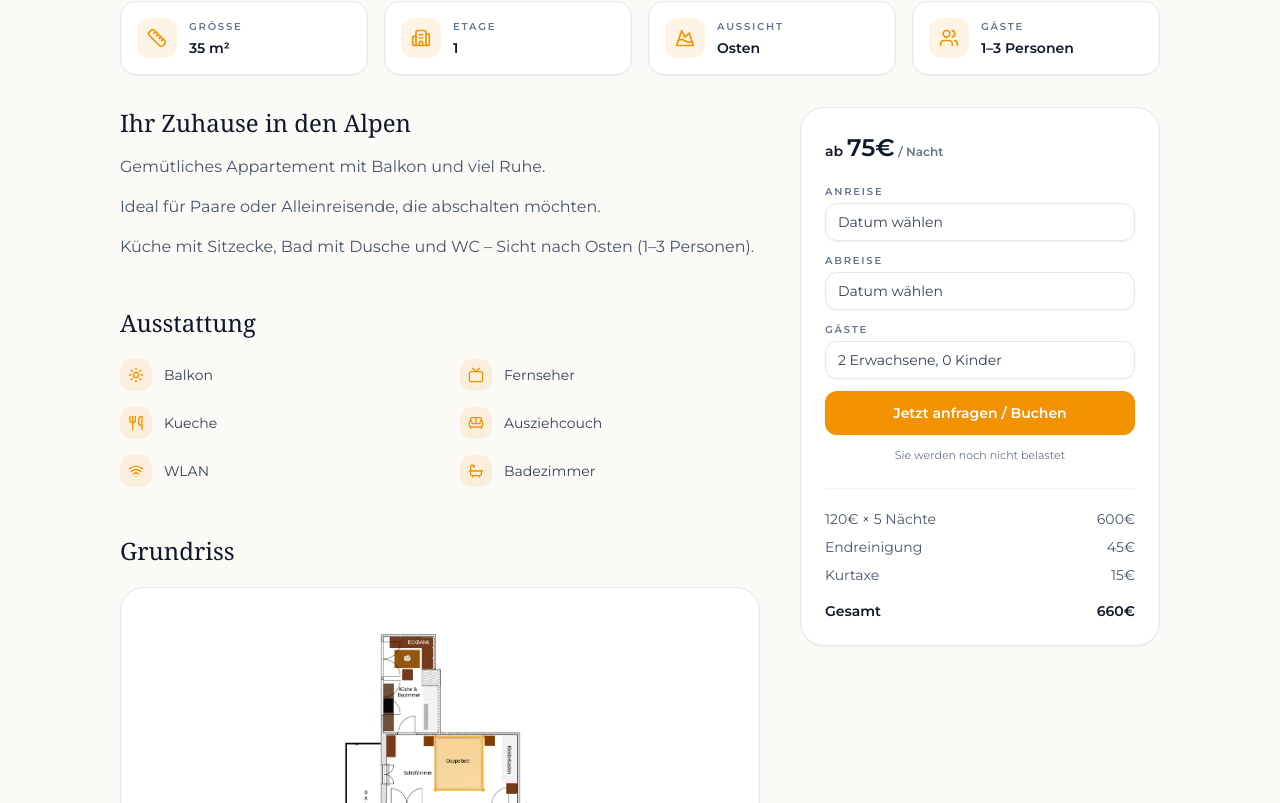
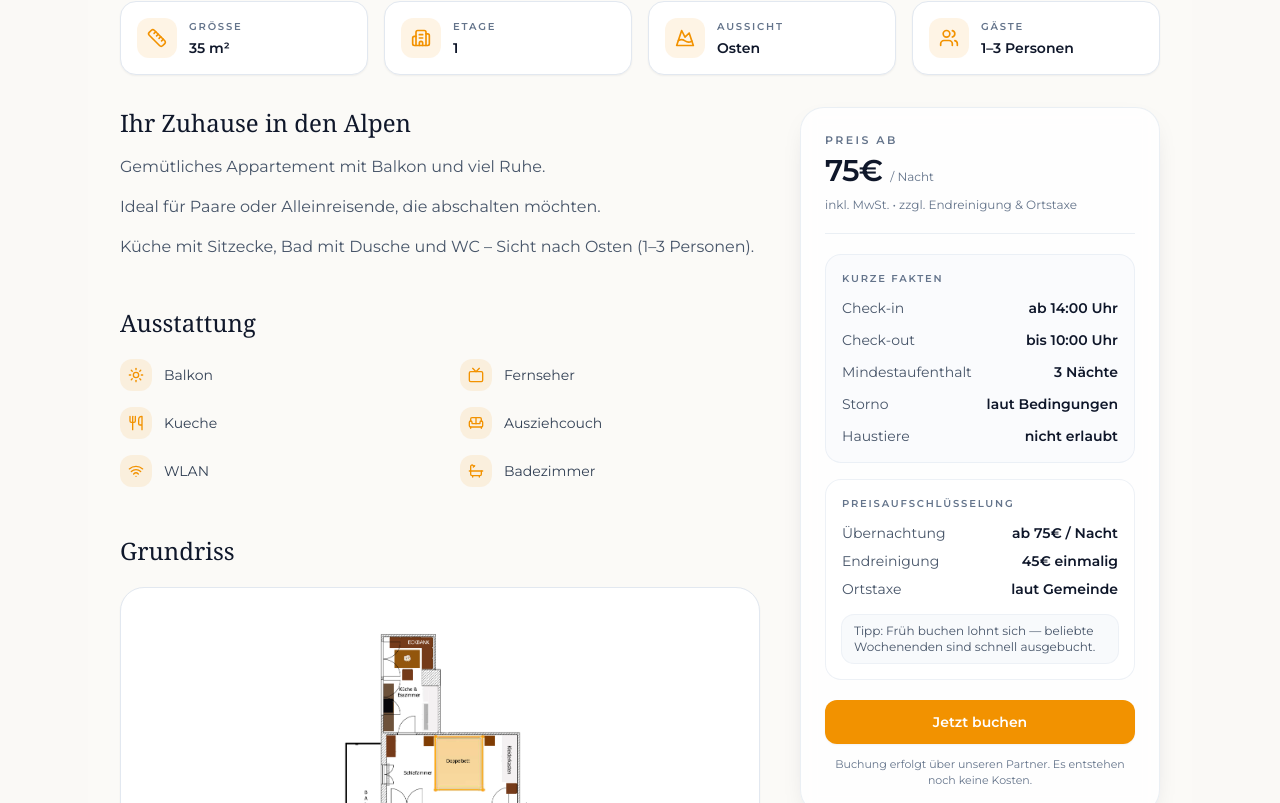
Before and after one commit to HLeonidas/gaestehaus-rader, a SvelteKit app: page /unterkuenfte-preise/nr-1 in a window 1280 px wide. Shown: the part 837-1640 px from the top of the page. Built offline with nearby package versions, Linux system fonts and the light colour scheme.

Commit message:
fix room details page

```diff
--- a/src/lib/data/accommodations.ts
+++ b/src/lib/data/accommodations.ts
@@ -71,12 +71,12 @@ export const accommodations: Accommodation[] = [
 		pricePerNightBase: 75,
 		priceMatrix: [
 			{
-				season: 'Sommer', period: '01. Apr - 30. Sep', pricePerNight: '€ 85,-', minStay: '3 Nächte', extraPerson: '€ 10,- pro Nacht',
+				season: 'Sommer', period: '01. Apr - 30. Sep', pricePerNight: '€ 75,-', minStay: '3 Nächte', extraPerson: '€ 10,- pro Nacht',
 			},
 			{
 				season: 'Winter',
 				period: '20. Dez - 06. Jan',
-				pricePerNight: '€ 95,-',
+				pricePerNight: '€ 85,-',
 				minStay: '3 Nächte',
 				extraPerson: '€ 10,- pro Nacht',
 			},
@@ -130,11 +130,11 @@ export const accommodations: Accommodation[] = [
 		floorplanImage: '/images/2/Nr4-skizze.png',
 		pricePerNightBase: 75,
 		priceMatrix: [
-			{ season: 'Sommer', period: '01. Apr - 30. Sep', pricePerNight: '€ 85,-', minStay: '3 Nächte', extraPerson: '€ 10,- pro Nacht' },
+			{ season: 'Sommer', period: '01. Apr - 30. Sep', pricePerNight: '€ 75,-', minStay: '3 Nächte', extraPerson: '€ 10,- pro Nacht' },
 			{
 				season: 'Winter',
 				period: '20. Dez - 06. Jan',
-				pricePerNight: '€ 95,-',
+				pricePerNight: '€ 85,-',
 				minStay: '3 Nächte',
 				extraPerson: '€ 10,- pro Nacht',
 			},
@@ -191,11 +191,11 @@ export const accommodations: Accommodation[] = [
 		floorplanImage: '/images/3/Nr7-skizze.png',
 		pricePerNightBase: 65,
 		priceMatrix: [
-			{ season: 'Sommer', period: '01. Apr - 30. Sep', pricePerNight: '€ 75,-', minStay: '3 Nächte', extraPerson: '/' },
+			{ season: 'Sommer', period: '01. Apr - 30. Sep', pricePerNight: '€ 65,-', minStay: '3 Nächte', extraPerson: '/' },
 			{
 				season: 'Winter',
 				period: '20. Dez - 06. Jan',
-				pricePerNight: '€ 85,-',
+				pricePerNight: '€ 75,-',
 				minStay: '3 Nächte',
 				extraPerson: '/',
 			},
--- a/src/routes/unterkuenfte-preise/[slug]/+page.svelte
+++ b/src/routes/unterkuenfte-preise/[slug]/+page.svelte
@@ -1,4 +1,5 @@
 <script lang="ts">
+	import { browser } from '$app/environment';
 	import { asset, resolve } from '$app/paths';
 	import { t } from '$lib/i18n';
 	import {
@@ -23,9 +24,7 @@
 		Sun,
 		Utensils,
 		Wifi,
-
-		Microwave
-
+		Microwave,
 	} from 'lucide-svelte';
 
 	let { data } = $props();
@@ -48,7 +47,7 @@
 		fernseher: Tv,
 		ausziehcouch: Sofa,
 		badezimmer: Bath,
-		parking: SquareParking
+		parking: SquareParking,
 	} as const;
 
 	const galleryImages = $derived.by(() => [
@@ -58,7 +57,9 @@
 	const roomUrl = $derived.by(() =>
 		new URL(`${resolve('/unterkuenfte-preise')}/${accommodation.slug}`, siteUrl).toString()
 	);
-	const ogImage = $derived.by(() => new URL(withAsset(accommodation.images.main), siteUrl).toString());
+	const ogImage = $derived.by(() =>
+		new URL(withAsset(accommodation.images.main), siteUrl).toString()
+	);
 	const amenityLabels = $derived.by(() =>
 		accommodation.amenities.map((amenity) => $t(`amenity.${amenity}`))
 	);
@@ -75,13 +76,13 @@
 				price: accommodation.pricePerNightBase,
 				priceCurrency: 'EUR',
 				url: roomUrl,
-				availability: 'https://schema.org/InStock'
+				availability: 'https://schema.org/InStock',
 			},
 			amenityFeature: amenityLabels.map((name) => ({
 				'@type': 'LocationFeatureSpecification',
 				name,
-				value: true
-			}))
+				value: true,
+			})),
 		})
 	);
 
@@ -101,6 +102,7 @@
 	let galleryIndex = $state(0);
 	const canGalleryPrev = $derived.by(() => galleryIndex > 0);
 	const canGalleryNext = $derived.by(() => galleryIndex < galleryImages.length - 1);
+	let shareStatus = $state<'idle' | 'copied' | 'error'>('idle');
 
 	const openGallery = (index: number) => {
 		galleryIndex = index;
@@ -109,6 +111,36 @@
 
 	const closeGallery = () => {
 		galleryOpen = false;
+	};
+
+	const shareRoom = async () => {
+		if (!browser) return;
+
+		const shareUrl = roomUrl;
+		const shareTitle = accommodation.title;
+		const shareText = accommodation.subtitle;
+
+		if (navigator.share) {
+			try {
+				await navigator.share({ title: shareTitle, text: shareText, url: shareUrl });
+				return;
+			} catch {
+				shareStatus = 'error';
+				return;
+			}
+		}
+
+		if (navigator.clipboard) {
+			try {
+				await navigator.clipboard.writeText(shareUrl);
+				shareStatus = 'copied';
+				setTimeout(() => {
+					shareStatus = 'idle';
+				}, 2000);
+			} catch {
+				shareStatus = 'error';
+			}
+		}
 	};
 </script>
 
@@ -121,7 +153,9 @@
 	<meta property="og:url" content={roomUrl} />
 	<meta property="og:image" content={ogImage} />
 	<meta name="twitter:card" content="summary_large_image" />
-	<script type="application/ld+json">{roomJsonLd}</script>
+	<script type="application/ld+json">
+{roomJsonLd}
+	</script>
 </svelte:head>
 
 <main class="bg-[#fbfaf7]">
@@ -196,7 +230,9 @@
 			<!-- HEADER + SHARE -->
 			<div class="mt-7 flex items-start justify-between gap-6">
 				<div class="min-w-0">
-					<p class="text-xs font-semibold uppercase tracking-[0.35em] text-brand pb-3">Gästehaus Rader</p>
+					<p class="text-xs font-semibold uppercase tracking-[0.35em] text-brand pb-3">
+						Gästehaus Rader
+					</p>
 					<h1 class="font-serif text-3xl leading-[0.95] text-slate-900 sm:text-5xl">
 						{accommodation.title}
 					</h1>
@@ -209,9 +245,15 @@
 				<button
 					type="button"
 					class="hidden items-center gap-2 rounded-full border border-slate-200 bg-white px-4 py-2 text-xs font-semibold text-slate-700 shadow-sm transition hover:bg-slate-50 sm:inline-flex"
+					onclick={shareRoom}
+					aria-live="polite"
 				>
 					<Share2 class="h-4 w-4" />
-					Teilen
+					{#if shareStatus === 'copied'}
+						Link kopiert
+					{:else}
+						Teilen
+					{/if}
 				</button>
 			</div>
 
@@ -298,7 +340,9 @@
 					<!-- Floorplan -->
 					<section>
 						<h2 class="text-2xl font-serif text-slate-900">Grundriss</h2>
-						<div class="mt-5 overflow-hidden rounded-3xl border border-slate-200 bg-white p-4 shadow-sm sm:p-6">
+						<div
+							class="mt-5 overflow-hidden rounded-3xl border border-slate-200 bg-white p-4 shadow-sm sm:p-6"
+						>
 							<img
 								src={withAsset(accommodation.floorplanImage)}
 								alt=""
@@ -312,9 +356,13 @@
 					<section>
 						<h2 class="text-2xl font-serif text-slate-900">Preise & Details</h2>
 
-						<div class="mt-5 w-full overflow-hidden rounded-2xl border border-slate-200 bg-white shadow-sm">
+						<div
+							class="mt-5 w-full overflow-hidden rounded-2xl border border-slate-200 bg-white shadow-sm"
+						>
 							<table class="hidden w-full text-left text-sm sm:table">
-								<thead class="bg-[#fbf3e8] text-[11px] font-semibold uppercase tracking-[0.18em] text-slate-600">
+								<thead
+									class="bg-[#fbf3e8] text-[11px] font-semibold uppercase tracking-[0.18em] text-slate-600"
+								>
 									<tr>
 										<th class="px-4 py-3">Saison</th>
 										<!-- <th class="px-4 py-3">Zeitraum</th> -->
@@ -368,7 +416,8 @@
 						</div>
 
 						<p class="mt-3 text-xs text-slate-500">
-							Alle Preise für 2 Personen inkl. gesetzlicher MwSt. zzgl. Endreinigung (einmalig 45€) und Kurtaxe.
+							Alle Preise für 2 Personen inkl. gesetzlicher MwSt. zzgl. Endreinigung (einmalig 45€) und
+							Kurtaxe.
 						</p>
 					</section>
 
@@ -393,7 +442,11 @@
 									class={`grid h-9 w-9 place-items-center rounded-full border border-slate-200 bg-white shadow-sm transition hover:bg-slate-50 ${
 										!canNext ? 'opacity-40 pointer-events-none' : ''
 									}`}
-									onclick={() => (reviewIndex = Math.min((accommodation.reviews.length ?? 0) - visibleReviews, reviewIndex + 1))}
+									onclick={() =>
+										(reviewIndex = Math.min(
+											(accommodation.reviews.length ?? 0) - visibleReviews,
+											reviewIndex + 1
+										))}
 									aria-label="Nächste Bewertungen"
 								>
 									›
@@ -401,18 +454,20 @@
 							</div>
 						</div>
 
-						<div class="mt-5 grid gap-4 sm:grid-cols-2 lg:grid-cols-3">
+						<div class="mt-5 grid gap-4 sm:grid-cols-1 lg:grid-cols-2">
 							{#each accommodation.reviews.slice(reviewIndex, reviewIndex + visibleReviews) as review}
 								<div class="rounded-2xl border border-slate-200 bg-white p-5 shadow-sm">
 									<p class="mt-3 text-sm leading-relaxed text-slate-600">“{review.text}”</p>
 
 									<div class="mt-4 flex items-center gap-3">
-										<div class="grid h-9 w-9 place-items-center rounded-full bg-brand/10 text-xs font-semibold text-brand">
-											<!-- {review.initials ?? review.name?.slice(0, 2)?.toUpperCase()} -->
+										<div
+											class="grid h-9 w-9 place-items-center rounded-full bg-brand/10 text-xs font-semibold text-brand"
+										>
+											{review.name?.slice(0, 2)?.toUpperCase()}
 										</div>
 										<div class="min-w-0">
 											<p class="text-xs font-semibold text-slate-900">{review.name}</p>
-											<!-- <p class="text-[11px] text-slate-500">{review.date ?? ''}</p> -->
+											<p class="text-[11px] text-slate-500">{review.date ?? ''}</p>
 										</div>
 									</div>
 								</div>
@@ -423,77 +478,98 @@
 
 				<!-- RIGHT BOOKING CARD (sticky) -->
 				<aside class="lg:sticky booking-card">
-					<div class="rounded-3xl border border-slate-200 bg-white p-6 shadow-sm">
-						<div class="flex items-start justify-between gap-3">
+					<div
+						class="rounded-3xl border border-slate-200/70 bg-white/80 p-5 shadow-[0_10px_30px_-18px_rgba(15,23,42,0.35)] backdrop-blur sm:p-6"
+					>
+						<!-- Header -->
+						<div class="flex items-start justify-between gap-4">
 							<div>
-								<p class="text-sm font-semibold text-slate-900">
-									ab <span class="text-2xl font-semibold text-slate-900">{accommodation.pricePerNightBase}€</span>
-									<span class="text-xs text-slate-500">/ Nacht</span>
+								<p class="text-[11px] font-semibold uppercase tracking-[0.22em] text-slate-500">Preis ab</p>
+								<p class="mt-1 text-slate-900">
+									<span class="text-3xl font-semibold tracking-tight"
+										>{accommodation.pricePerNightBase}€</span
+									>
+									<span class="ml-1 text-xs text-slate-500">/ Nacht</span>
 								</p>
+								<p class="mt-2 text-xs text-slate-500">inkl. MwSt. • zzgl. Endreinigung & Ortstaxe</p>
 							</div>
 						</div>
 
-						<div class="mt-5 space-y-3">
-							<div>
-								<p class="text-[10px] font-semibold uppercase tracking-[0.18em] text-slate-500">Anreise</p>
-								<button
-									type="button"
-									class="mt-1 w-full rounded-xl border border-slate-200 bg-white px-3 py-2 text-left text-sm text-slate-700 shadow-sm hover:bg-slate-50"
-								>
-									Datum wählen
-								</button>
+						<!-- Separator -->
+						<div class="my-5 h-px bg-slate-200/70"></div>
+
+						<!-- Fakten -->
+						<div class="rounded-2xl border border-slate-200/60 bg-slate-50/70 p-4">
+							<p class="text-[10px] font-semibold uppercase tracking-[0.18em] text-slate-500">
+								Kurze Fakten
+							</p>
+
+							<div class="mt-3 space-y-3 text-sm">
+								<div class="flex items-center justify-between gap-4">
+									<span class="text-slate-600">Check-in</span>
+									<span class="font-semibold text-slate-900">ab 14:00 Uhr</span>
+								</div>
+								<div class="flex items-center justify-between gap-4">
+									<span class="text-slate-600">Check-out</span>
+									<span class="font-semibold text-slate-900">bis 10:00 Uhr</span>
+								</div>
+								<div class="flex items-center justify-between gap-4">
+									<span class="text-slate-600">Mindestaufenthalt</span>
+									<span class="font-semibold text-slate-900">3 Nächte</span>
+								</div>
+								<div class="flex items-center justify-between gap-4">
+									<span class="text-slate-600">Storno</span>
+									<span class="font-semibold text-slate-900">laut Bedingungen</span>
+								</div>
+								<div class="flex items-center justify-between gap-4">
+									<span class="text-slate-600">Haustiere</span>
+									<span class="font-semibold text-slate-900">nicht erlaubt</span>
+								</div>
+							</div>
+						</div>
+
+						<!-- Aufschlüsselung -->
+						<div class="mt-4 rounded-2xl border border-slate-200/60 bg-white p-4">
+							<p class="text-[10px] font-semibold uppercase tracking-[0.18em] text-slate-500">
+								Preisaufschlüsselung
+							</p>
+
+							<div class="mt-3 space-y-2 text-sm text-slate-700">
+								<div class="flex items-center justify-between gap-4">
+									<span class="text-slate-600">Übernachtung</span>
+									<span class="font-semibold text-slate-900"
+										>ab {accommodation.pricePerNightBase}€ / Nacht</span
+									>
+								</div>
+								<div class="flex items-center justify-between gap-4">
+									<span class="text-slate-600">Endreinigung</span>
+									<span class="font-semibold text-slate-900">45€ einmalig</span>
+								</div>
+								<div class="flex items-center justify-between gap-4">
+									<span class="text-slate-600">Ortstaxe</span>
+									<span class="font-semibold text-slate-900">laut Gemeinde</span>
+								</div>
 							</div>
 
-							<div>
-								<p class="text-[10px] font-semibold uppercase tracking-[0.18em] text-slate-500">Abreise</p>
-								<button
-									type="button"
-									class="mt-1 w-full rounded-xl border border-slate-200 bg-white px-3 py-2 text-left text-sm text-slate-700 shadow-sm hover:bg-slate-50"
-								>
-									Datum wählen
-								</button>
+							<div
+								class="mt-4 rounded-xl bg-slate-50 px-3 py-2 text-xs text-slate-600 ring-1 ring-slate-200/60"
+							>
+								Tipp: Früh buchen lohnt sich — beliebte Wochenenden sind schnell ausgebucht.
 							</div>
-
-							<div>
-								<p class="text-[10px] font-semibold uppercase tracking-[0.18em] text-slate-500">Gäste</p>
-								<button
-									type="button"
-									class="mt-1 w-full rounded-xl border border-slate-200 bg-white px-3 py-2 text-left text-sm text-slate-700 shadow-sm hover:bg-slate-50"
-								>
-									2 Erwachsene, 0 Kinder
-								</button>
-							</div>
-
-							<button
-								type="button"
-								class="mt-2 inline-flex w-full items-center justify-center rounded-xl bg-brand px-4 py-3 text-sm font-semibold text-white shadow-sm transition hover:brightness-110"
-							>
-								Jetzt anfragen / Buchen
-							</button>
-
-							<p class="text-center text-[11px] text-slate-500">Sie werden noch nicht belastet</p>
 						</div>
 
-						<!-- price breakdown (UI) -->
-						<div class="mt-6 border-t border-slate-100 pt-5 text-sm">
-							<div class="flex items-center justify-between text-slate-600">
-								<span>120€ × 5 Nächte</span>
-								<span>600€</span>
-							</div>
-							<div class="mt-2 flex items-center justify-between text-slate-600">
-								<span>Endreinigung</span>
-								<span>45€</span>
-							</div>
-							<div class="mt-2 flex items-center justify-between text-slate-600">
-								<span>Kurtaxe</span>
-								<span>15€</span>
-							</div>
+						<!-- CTA -->
+						<a
+							href={resolve('/buchen')}
+							class="mt-5 inline-flex w-full items-center justify-center rounded-xl bg-brand px-4 py-3 text-sm font-semibold text-white shadow-sm transition hover:brightness-110 focus:outline-none focus:ring-4 focus:ring-brand/25"
+						>
+							Jetzt buchen
+						</a>
 
-							<div class="mt-4 flex items-center justify-between font-semibold text-slate-900">
-								<span>Gesamt</span>
-								<span>660€</span>
-							</div>
-						</div>
+						<!-- Secondary line -->
+						<p class="mt-3 text-center text-[11px] text-slate-500">
+							Buchung erfolgt über unseren Partner. Es entstehen noch keine Kosten.
+						</p>
 					</div>
 				</aside>
 			</div>
@@ -502,7 +578,11 @@
 </main>
 
 {#if galleryOpen}
-	<div class="fixed inset-0 z-50 flex items-center justify-center bg-black/70 p-4 sm:p-6" role="dialog" aria-modal="true">
+	<div
+		class="fixed inset-0 z-50 flex items-center justify-center bg-black/70 p-4 sm:p-6"
+		role="dialog"
+		aria-modal="true"
+	>
 		<div class="relative w-full max-w-5xl">
 			<button
 				type="button"
```
